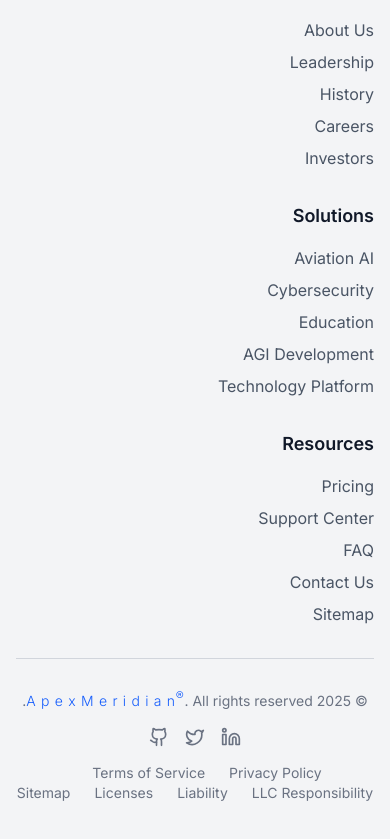
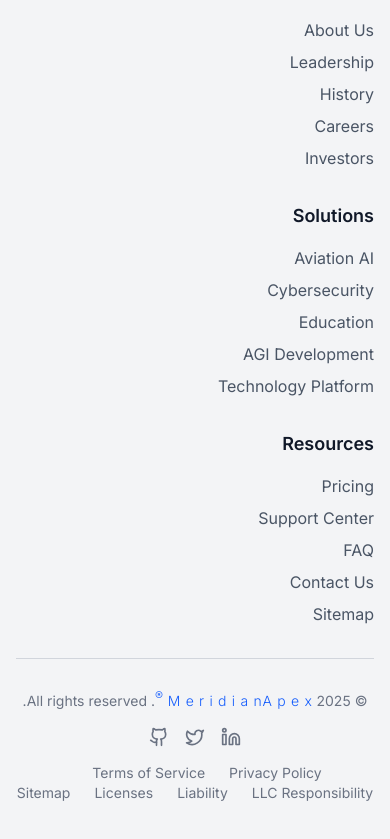
Before and after one commit to cptamrgaber/apex-meridian.com, a Next.js app: page /solutions/agi in a window 390 px wide. Shown: the part 5010-5849 px from the top of the page. Built offline with nearby package versions, Linux system fonts and the light colour scheme.

Commit message:
Critical mobile fixes: Fixed mobile menu clickability and company name word breaking - Mobile navigation now fully functional

```diff
--- a/src/components/ApexMeridianBrand.tsx
+++ b/src/components/ApexMeridianBrand.tsx
@@ -39,7 +39,10 @@
 
   return (
     <span className={baseClasses} style={{ letterSpacing: '0.2em' }}>
-      <span>A  p  e  x  M  e  r  i  d  i  a  n</span>
+      <span className="whitespace-nowrap">
+        <span className="inline-block">A  p  e  x</span>
+        <span className="inline-block ml-2">M  e  r  i  d  i  a  n</span>
+      </span>
       {showRegistered && (
         <sup className="text-sm ml-1">®</sup>
       )}
--- a/src/components/DramaticHero.tsx
+++ b/src/components/DramaticHero.tsx
@@ -45,8 +45,9 @@
         <div className="flex items-center justify-center mb-8 animate-slide-up">
           <div className="relative">
             <h1 className="text-4xl md:text-5xl lg:text-6xl font-bold bg-gradient-to-r from-blue-400 to-cyan-300 bg-clip-text text-transparent mb-2">
-              <span className="font-light text-blue-400 text-3xl md:text-4xl lg:text-5xl" style={{ letterSpacing: '0.2em' }}>
-                <span>A  p  e  x  M  e  r  i  d  i  a  n</span>
+              <span className="font-light text-blue-400 text-3xl md:text-4xl lg:text-5xl whitespace-nowrap" style={{ letterSpacing: '0.2em' }}>
+                <span className="inline-block">A  p  e  x</span>
+                <span className="inline-block ml-4">M  e  r  i  d  i  a  n</span>
                 <sup className="text-lg md:text-xl lg:text-2xl ml-2">®</sup>
               </span>
             </h1>
--- a/src/components/Footer.tsx
+++ b/src/components/Footer.tsx
@@ -141,7 +141,10 @@
         <div className="border-t border-gray-300 dark:border-gray-700 mt-8 pt-8">
           <div className="flex flex-col md:flex-row justify-between items-center mb-4">
             <div className="text-gray-500 dark:text-gray-400 text-sm mb-4 md:mb-0">
-              © 2025 <span className="font-light tracking-wider text-blue-600 dark:text-blue-400">A  p  e  x  M  e  r  i  d  i  a  n<sup className="text-xs">®</sup></span>. All rights reserved.
+              © 2025 <span className="font-light tracking-wider text-blue-600 dark:text-blue-400 whitespace-nowrap">
+                <span className="inline-block">A  p  e  x</span>
+                <span className="inline-block ml-1">M  e  r  i  d  i  a  n</span><sup className="text-xs">®</sup>
+              </span>. All rights reserved.
             </div>
 
             {/* Social Links */}
--- a/src/components/Header.tsx
+++ b/src/components/Header.tsx
@@ -256,31 +256,31 @@
         {isMenuOpen && (
           <div className="lg:hidden py-4 border-t border-gray-200 dark:border-gray-700">
             <div className="space-y-2">
-              <Link href="/about" className="block px-4 py-2 text-gray-700 dark:text-gray-300 hover:text-blue-600 dark:hover:text-blue-400 hover:bg-gray-100 dark:hover:bg-slate-700 rounded-md transition-colors duration-200">
+              <Link href="/about" onClick={() => setIsMenuOpen(false)} className="block px-4 py-2 text-gray-700 dark:text-gray-300 hover:text-blue-600 dark:hover:text-blue-400 hover:bg-gray-100 dark:hover:bg-slate-700 rounded-md transition-colors duration-200">
                 {t('nav.about')}
               </Link>
-              <Link href="/solutions" className="block px-4 py-2 text-gray-700 dark:text-gray-300 hover:text-blue-600 dark:hover:text-blue-400 hover:bg-gray-100 dark:hover:bg-slate-700 rounded-md transition-colors duration-200">
+              <Link href="/solutions" onClick={() => setIsMenuOpen(false)} className="block px-4 py-2 text-gray-700 dark:text-gray-300 hover:text-blue-600 dark:hover:text-blue-400 hover:bg-gray-100 dark:hover:bg-slate-700 rounded-md transition-colors duration-200">
                 {t('nav.solutions')}
               </Link>
-              <Link href="/technology" className="block px-4 py-2 text-gray-700 dark:text-gray-300 hover:text-blue-600 dark:hover:text-blue-400 hover:bg-gray-100 dark:hover:bg-slate-700 rounded-md transition-colors duration-200">
+              <Link href="/technology" onClick={() => setIsMenuOpen(false)} className="block px-4 py-2 text-gray-700 dark:text-gray-300 hover:text-blue-600 dark:hover:text-blue-400 hover:bg-gray-100 dark:hover:bg-slate-700 rounded-md transition-colors duration-200">
                 {t('nav.technology')}
               </Link>
-              <Link href="/investors" className="block px-4 py-2 text-gray-700 dark:text-gray-300 hover:text-blue-600 dark:hover:text-blue-400 hover:bg-gray-100 dark:hover:bg-slate-700 rounded-md transition-colors duration-200">
+              <Link href="/investors" onClick={() => setIsMenuOpen(false)} className="block px-4 py-2 text-gray-700 dark:text-gray-300 hover:text-blue-600 dark:hover:text-blue-400 hover:bg-gray-100 dark:hover:bg-slate-700 rounded-md transition-colors duration-200">
                 {t('nav.investors')}
               </Link>
-              <Link href="/vision" className="block px-4 py-2 text-gray-700 dark:text-gray-300 hover:text-blue-600 dark:hover:text-blue-400 hover:bg-gray-100 dark:hover:bg-slate-700 rounded-md transition-colors duration-200">
+              <Link href="/vision" onClick={() => setIsMenuOpen(false)} className="block px-4 py-2 text-gray-700 dark:text-gray-300 hover:text-blue-600 dark:hover:text-blue-400 hover:bg-gray-100 dark:hover:bg-slate-700 rounded-md transition-colors duration-200">
                 {t('nav.vision')}
               </Link>
-              <Link href="/pricing" className="block px-4 py-2 text-gray-700 dark:text-gray-300 hover:text-blue-600 dark:hover:text-blue-400 hover:bg-gray-100 dark:hover:bg-slate-700 rounded-md transition-colors duration-200">
+              <Link href="/pricing" onClick={() => setIsMenuOpen(false)} className="block px-4 py-2 text-gray-700 dark:text-gray-300 hover:text-blue-600 dark:hover:text-blue-400 hover:bg-gray-100 dark:hover:bg-slate-700 rounded-md transition-colors duration-200">
                 Pricing
               </Link>
-              <Link href="/support" className="block px-4 py-2 text-gray-700 dark:text-gray-300 hover:text-blue-600 dark:hover:text-blue-400 hover:bg-gray-100 dark:hover:bg-slate-700 rounded-md transition-colors duration-200">
+              <Link href="/support" onClick={() => setIsMenuOpen(false)} className="block px-4 py-2 text-gray-700 dark:text-gray-300 hover:text-blue-600 dark:hover:text-blue-400 hover:bg-gray-100 dark:hover:bg-slate-700 rounded-md transition-colors duration-200">
                 Support
               </Link>
-              <Link href="/faq" className="block px-4 py-2 text-gray-700 dark:text-gray-300 hover:text-blue-600 dark:hover:text-blue-400 hover:bg-gray-100 dark:hover:bg-slate-700 rounded-md transition-colors duration-200">
+              <Link href="/faq" onClick={() => setIsMenuOpen(false)} className="block px-4 py-2 text-gray-700 dark:text-gray-300 hover:text-blue-600 dark:hover:text-blue-400 hover:bg-gray-100 dark:hover:bg-slate-700 rounded-md transition-colors duration-200">
                 FAQ
               </Link>
-              <Link href="/contact" className="block px-4 py-2 text-gray-700 dark:text-gray-300 hover:text-blue-600 dark:hover:text-blue-400 hover:bg-gray-100 dark:hover:bg-slate-700 rounded-md transition-colors duration-200">
+              <Link href="/contact" onClick={() => setIsMenuOpen(false)} className="block px-4 py-2 text-gray-700 dark:text-gray-300 hover:text-blue-600 dark:hover:text-blue-400 hover:bg-gray-100 dark:hover:bg-slate-700 rounded-md transition-colors duration-200">
                 {t('nav.contact')}
               </Link>
 
@@ -289,19 +289,19 @@
                 <div className="px-4 py-2 text-sm font-semibold text-gray-500 dark:text-gray-400 uppercase tracking-wider">
                   Legal
                 </div>
-                <Link href="/privacy" className="block px-4 py-2 text-gray-700 dark:text-gray-300 hover:text-blue-600 dark:hover:text-blue-400 hover:bg-gray-100 dark:hover:bg-slate-700 rounded-md transition-colors duration-200">
+                <Link href="/privacy" onClick={() => setIsMenuOpen(false)} className="block px-4 py-2 text-gray-700 dark:text-gray-300 hover:text-blue-600 dark:hover:text-blue-400 hover:bg-gray-100 dark:hover:bg-slate-700 rounded-md transition-colors duration-200">
                   Privacy Policy
                 </Link>
-                <Link href="/terms" className="block px-4 py-2 text-gray-700 dark:text-gray-300 hover:text-blue-600 dark:hover:text-blue-400 hover:bg-gray-100 dark:hover:bg-slate-700 rounded-md transition-colors duration-200">
+                <Link href="/terms" onClick={() => setIsMenuOpen(false)} className="block px-4 py-2 text-gray-700 dark:text-gray-300 hover:text-blue-600 dark:hover:text-blue-400 hover:bg-gray-100 dark:hover:bg-slate-700 rounded-md transition-colors duration-200">
                   Terms of Service
                 </Link>
-                <Link href="/legal/llc-responsibility" className="block px-4 py-2 text-gray-700 dark:text-gray-300 hover:text-blue-600 dark:hover:text-blue-400 hover:bg-gray-100 dark:hover:bg-slate-700 rounded-md transition-colors duration-200">
+                <Link href="/legal/llc-responsibility" onClick={() => setIsMenuOpen(false)} className="block px-4 py-2 text-gray-700 dark:text-gray-300 hover:text-blue-600 dark:hover:text-blue-400 hover:bg-gray-100 dark:hover:bg-slate-700 rounded-md transition-colors duration-200">
                   LLC Responsibility
                 </Link>
-                <Link href="/legal/liability" className="block px-4 py-2 text-gray-700 dark:text-gray-300 hover:text-blue-600 dark:hover:text-blue-400 hover:bg-gray-100 dark:hover:bg-slate-700 rounded-md transition-colors duration-200">
+                <Link href="/legal/liability" onClick={() => setIsMenuOpen(false)} className="block px-4 py-2 text-gray-700 dark:text-gray-300 hover:text-blue-600 dark:hover:text-blue-400 hover:bg-gray-100 dark:hover:bg-slate-700 rounded-md transition-colors duration-200">
                   Liability
                 </Link>
-                <Link href="/legal/licenses" className="block px-4 py-2 text-gray-700 dark:text-gray-300 hover:text-blue-600 dark:hover:text-blue-400 hover:bg-gray-100 dark:hover:bg-slate-700 rounded-md transition-colors duration-200">
+                <Link href="/legal/licenses" onClick={() => setIsMenuOpen(false)} className="block px-4 py-2 text-gray-700 dark:text-gray-300 hover:text-blue-600 dark:hover:text-blue-400 hover:bg-gray-100 dark:hover:bg-slate-700 rounded-md transition-colors duration-200">
                   Licenses & IP
                 </Link>
               </div>
```
